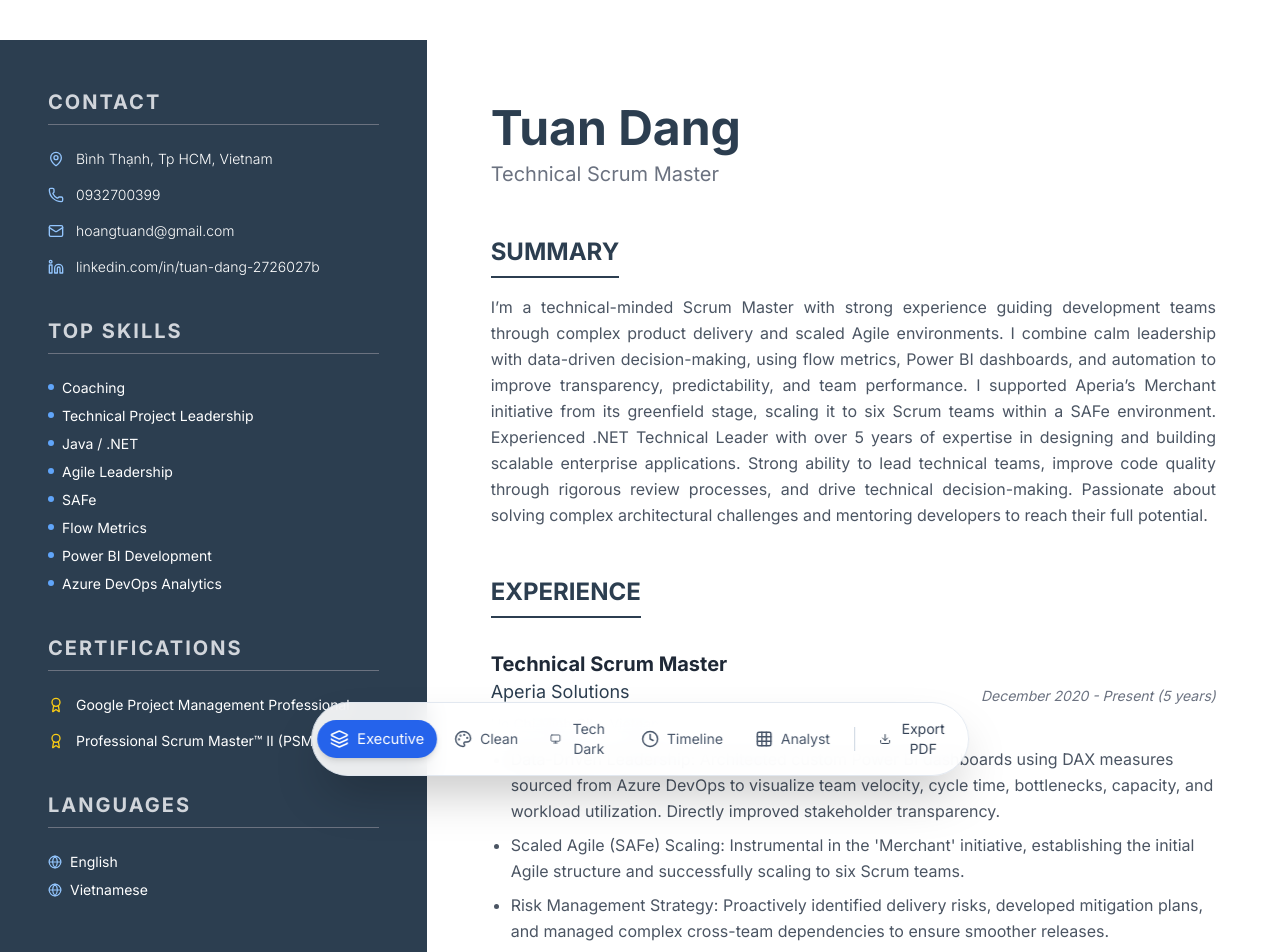
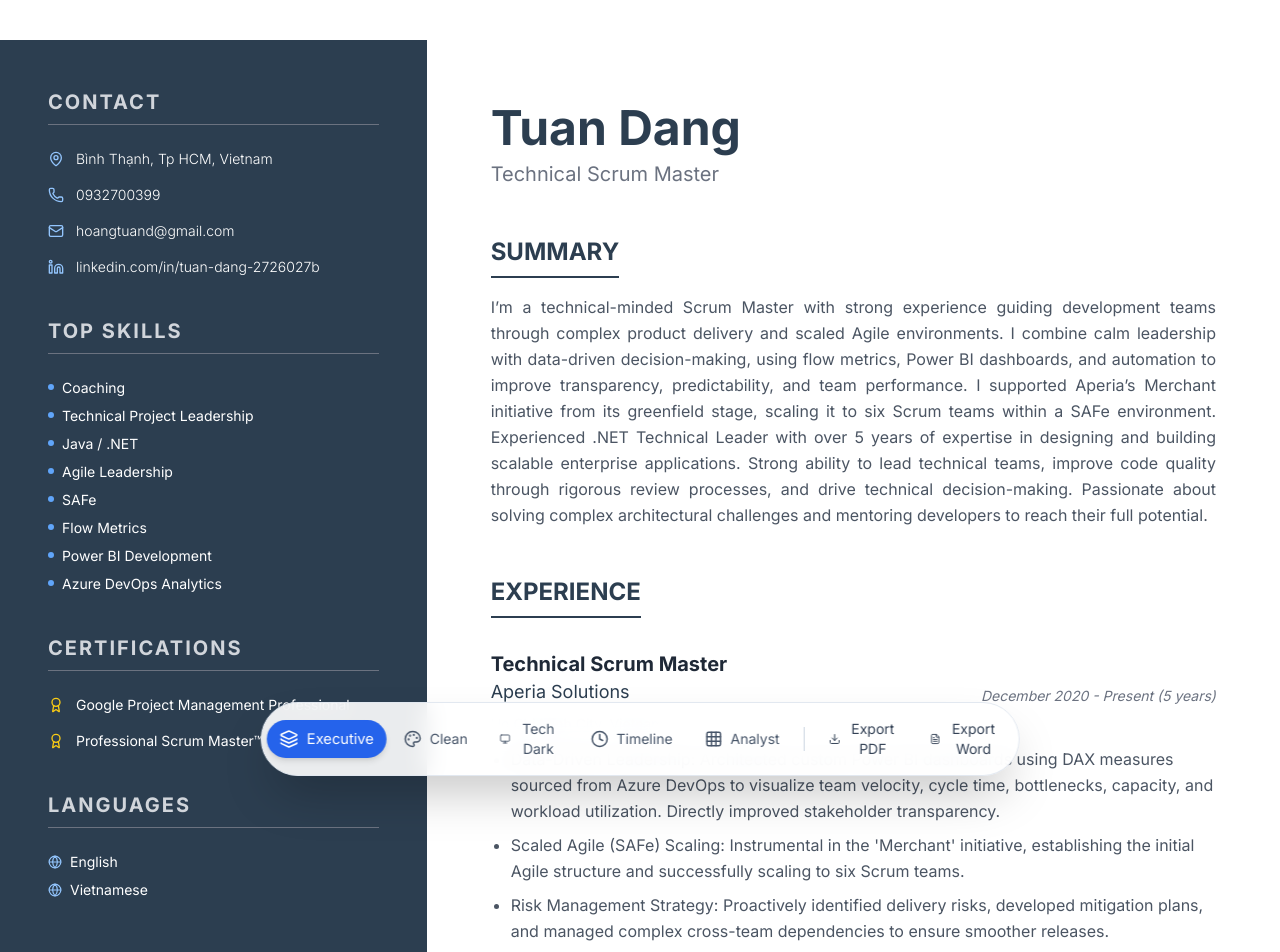
Before and after one commit to hoangtuan007/SM-Portfolio, a React (Vite) app: page / in a window 1280 px wide. Shown: the top 952 px of the page. Built offline with nearby package versions, Linux system fonts and the light colour scheme.

Commit message:
Add Export to Word and fix PDF export issues

```diff
--- a/components/TemplateSelector.tsx
+++ b/components/TemplateSelector.tsx
@@ -1,6 +1,6 @@
 import React, { useState } from 'react';
 import { TemplateType } from '../types';
-import { Palette, Layers, Monitor, Clock, Grid, Download, Loader2 } from 'lucide-react';
+import { Palette, Layers, Monitor, Clock, Grid, Download, Loader2, FileText } from 'lucide-react';
 
 interface TemplateSelectorProps {
   currentTemplate: TemplateType;
@@ -9,6 +9,7 @@ interface TemplateSelectorProps {
 
 const TemplateSelector: React.FC<TemplateSelectorProps> = ({ currentTemplate, onSelect }) => {
   const [isExporting, setIsExporting] = useState(false);
+  const [isWordExporting, setIsWordExporting] = useState(false);
 
   const templates = [
     { type: TemplateType.ExecutiveSidebar, icon: <Layers size={18} />, label: "Executive" },
@@ -35,17 +36,17 @@ const TemplateSelector: React.FC<TemplateSelectorProps> = ({ currentTemplate, on
           jsPDF: { unit: 'in', format: 'letter', orientation: 'portrait' }
         };
 
-        document.body.classList.add('pdf-export');
+        document.documentElement.classList.add('pdf-export');
 
         // @ts-ignore
         window.html2pdf().set(opt).from(element).save()
           .then(() => {
-            document.body.classList.remove('pdf-export');
+            document.documentElement.classList.remove('pdf-export');
             setIsExporting(false);
           })
           .catch((err: any) => {
             console.error("PDF Export failed:", err);
-            document.body.classList.remove('pdf-export');
+            document.documentElement.classList.remove('pdf-export');
             setIsExporting(false);
             window.print(); // Fallback
           });
@@ -53,6 +54,46 @@ const TemplateSelector: React.FC<TemplateSelectorProps> = ({ currentTemplate, on
         // Fallback to native print if library fails
         window.print();
         setIsExporting(false);
+      }
+    }, 100);
+  };
+
+  const handleWordExport = () => {
+    setIsWordExporting(true);
+    setTimeout(() => {
+      const element = document.getElementById('root');
+      // @ts-ignore
+      if (typeof window !== 'undefined' && window.htmlDocx && element) {
+        // Clone the element to avoid modifying the visible DOM
+        const clone = element.cloneNode(true) as HTMLElement;
+
+        // Remove the template selector from the clone
+        const selector = clone.querySelector('[data-html2canvas-ignore]');
+        if (selector) {
+          selector.remove();
+        }
+
+        const html = `
+          <!DOCTYPE html>
+          <html>
+            <head>
+              <meta charset="utf-8">
+              <title>Resume</title>
+            </head>
+            <body>
+              ${clone.outerHTML}
+            </body>
+          </html>
+        `;
+
+        // @ts-ignore
+        const converted = window.htmlDocx.asBlob(html);
+        // @ts-ignore
+        window.saveAs(converted, 'Tuan_Dang_Portfolio.docx');
+        setIsWordExporting(false);
+      } else {
+        console.error("Word export library not found");
+        setIsWordExporting(false);
       }
     }, 100);
   };
@@ -68,8 +109,8 @@ const TemplateSelector: React.FC<TemplateSelectorProps> = ({ currentTemplate, on
           type="button"
           onClick={() => onSelect(t.type)}
           className={`flex items-center gap-2 px-3 py-2 rounded-full text-xs sm:text-sm font-medium transition-all duration-300 ${currentTemplate === t.type
-              ? 'bg-blue-600 text-white shadow-md transform scale-105'
-              : 'text-slate-600 hover:bg-slate-100 hover:text-slate-900'
+            ? 'bg-blue-600 text-white shadow-md transform scale-105'
+            : 'text-slate-600 hover:bg-slate-100 hover:text-slate-900'
             }`}
         >
           {t.icon}
@@ -89,6 +130,17 @@ const TemplateSelector: React.FC<TemplateSelectorProps> = ({ currentTemplate, on
         {isExporting ? <Loader2 size={18} className="animate-spin" /> : <Download size={18} />}
         <span className="hidden sm:inline">{isExporting ? 'Exporting...' : 'Export PDF'}</span>
       </button>
+
+      <button
+        type="button"
+        onClick={handleWordExport}
+        disabled={isWordExporting}
+        className="flex items-center gap-2 px-3 py-2 rounded-full text-xs sm:text-sm font-medium text-slate-700 hover:bg-slate-100 hover:text-slate-900 transition-all duration-300 disabled:opacity-50 disabled:cursor-not-allowed"
+        title="Export Word"
+      >
+        {isWordExporting ? <Loader2 size={18} className="animate-spin" /> : <FileText size={18} />}
+        <span className="hidden sm:inline">{isWordExporting ? 'Exporting...' : 'Export Word'}</span>
+      </button>
     </div>
   );
 };
--- a/components/templates/ExecutiveSidebar.tsx
+++ b/components/templates/ExecutiveSidebar.tsx
@@ -84,7 +84,7 @@ const ExecutiveSidebar: React.FC<{ data: ResumeData }> = ({ data }) => {
           <h3 className="text-2xl font-bold text-[#2C3E50] uppercase mb-8 border-b-2 border-[#2C3E50] pb-2 inline-block">Experience</h3>
           <div className="space-y-10">
             {data.experience.map((job, index) => (
-              <div key={index}>
+              <div key={index} className="break-inside-avoid">
                 <div className="flex flex-col sm:flex-row justify-between items-start sm:items-end mb-2">
                   <div>
                     <h4 className="text-xl font-bold text-gray-800">{job.role}</h4>
@@ -108,7 +108,7 @@ const ExecutiveSidebar: React.FC<{ data: ResumeData }> = ({ data }) => {
         <section>
           <h3 className="text-2xl font-bold text-[#2C3E50] uppercase mb-4 border-b-2 border-[#2C3E50] pb-2 inline-block">Education</h3>
           {data.education.map((edu, index) => (
-            <div key={index} className="mb-4">
+            <div key={index} className="mb-4 break-inside-avoid">
               <h4 className="text-lg font-bold text-gray-800">{edu.institution}</h4>
               <p className="text-gray-500">{edu.period}</p>
             </div>
--- a/components/templates/GridAnalyst.tsx
+++ b/components/templates/GridAnalyst.tsx
@@ -35,7 +35,7 @@ const GridAnalyst: React.FC<{ data: ResumeData }> = ({ data }) => {
         {/* Summary Card */}
         <div className="md:col-span-3 bg-white rounded-2xl shadow-sm p-8 flex flex-col justify-center">
           <h2 className="text-lg font-bold text-slate-800 mb-4 flex items-center gap-2">
-             <Activity size={20} className="text-cyan-500"/> Executive Summary
+            <Activity size={20} className="text-cyan-500" /> Executive Summary
           </h2>
           <p className="text-slate-600 leading-relaxed text-lg">
             {data.summary}
@@ -59,7 +59,7 @@ const GridAnalyst: React.FC<{ data: ResumeData }> = ({ data }) => {
           </h2>
 
           {data.experience.map((job, index) => (
-            <div key={index} className="bg-white rounded-xl shadow-sm p-6 md:p-8 hover:shadow-md transition">
+            <div key={index} className="bg-white rounded-xl shadow-sm p-6 md:p-8 hover:shadow-md transition break-inside-avoid">
               <div className="flex flex-col md:flex-row justify-between mb-4">
                 <div>
                   <h3 className="text-xl font-bold text-slate-900">{job.role}</h3>
@@ -91,7 +91,7 @@ const GridAnalyst: React.FC<{ data: ResumeData }> = ({ data }) => {
               <h3 className="font-bold">Education</h3>
             </div>
             {data.education.map((edu, i) => (
-               <div key={i}>
+              <div key={i} className="break-inside-avoid">
                 <div className="font-bold">{edu.institution}</div>
                 <div className="text-slate-400 text-sm">{edu.period}</div>
               </div>
--- a/components/templates/ModernClean.tsx
+++ b/components/templates/ModernClean.tsx
@@ -13,10 +13,10 @@ const ModernClean: React.FC<{ data: ResumeData }> = ({ data }) => {
           <p className="text-xl text-blue-600 font-medium mb-6">{data.title}</p>
 
           <div className="flex flex-wrap justify-center gap-4 text-sm text-gray-500">
-             <span className="flex items-center gap-1"><MapPin size={14}/> {data.contact.location}</span>
-             <span className="flex items-center gap-1"><Phone size={14}/> {data.contact.phone}</span>
-             <a href={`mailto:${data.contact.email}`} className="flex items-center gap-1 hover:text-blue-600"><Mail size={14}/> {data.contact.email}</a>
-             <a href={data.contact.linkedinUrl} className="flex items-center gap-1 hover:text-blue-600"><Linkedin size={14}/> LinkedIn</a>
+            <span className="flex items-center gap-1"><MapPin size={14} /> {data.contact.location}</span>
+            <span className="flex items-center gap-1"><Phone size={14} /> {data.contact.phone}</span>
+            <a href={`mailto:${data.contact.email}`} className="flex items-center gap-1 hover:text-blue-600"><Mail size={14} /> {data.contact.email}</a>
+            <a href={data.contact.linkedinUrl} className="flex items-center gap-1 hover:text-blue-600"><Linkedin size={14} /> LinkedIn</a>
           </div>
         </header>
 
@@ -47,7 +47,7 @@ const ModernClean: React.FC<{ data: ResumeData }> = ({ data }) => {
             <h2 className="text-xs font-bold uppercase tracking-widest text-gray-400 mb-8">Professional History</h2>
             <div className="space-y-10 border-l-2 border-gray-100 pl-8 ml-2">
               {data.experience.map((job, index) => (
-                <div key={index} className="relative">
+                <div key={index} className="relative break-inside-avoid">
                   <span className="absolute -left-[41px] top-1.5 w-4 h-4 rounded-full border-4 border-white bg-blue-500"></span>
                   <div className="flex flex-col sm:flex-row sm:items-baseline sm:justify-between mb-2">
                     <h3 className="text-xl font-bold text-gray-900">{job.role}</h3>
@@ -69,7 +69,7 @@ const ModernClean: React.FC<{ data: ResumeData }> = ({ data }) => {
             <section>
               <h2 className="text-xs font-bold uppercase tracking-widest text-gray-400 mb-6">Education</h2>
               {data.education.map((edu, i) => (
-                <div key={i}>
+                <div key={i} className="break-inside-avoid">
                   <h3 className="font-bold text-gray-900">{edu.institution}</h3>
                   <p className="text-gray-500 text-sm">{edu.period}</p>
                 </div>
--- a/components/templates/TechDark.tsx
+++ b/components/templates/TechDark.tsx
@@ -52,7 +52,7 @@ const TechDark: React.FC<{ data: ResumeData }> = ({ data }) => {
               </h2>
               <div className="space-y-8">
                 {data.experience.map((job, idx) => (
-                  <div key={idx} className="group">
+                  <div key={idx} className="group break-inside-avoid">
                     <div className="flex flex-col md:flex-row md:items-center justify-between mb-2">
                       <h3 className="text-xl font-bold text-green-400 group-hover:text-green-300 transition-colors">
                         {job.role} <span className="text-gray-500">@</span> {job.company}
@@ -107,7 +107,7 @@ const TechDark: React.FC<{ data: ResumeData }> = ({ data }) => {
             <section>
               <h2 className="text-xl font-bold text-white mb-6">Education</h2>
               {data.education.map((edu, i) => (
-                <div key={i} className="text-sm">
+                <div key={i} className="text-sm break-inside-avoid">
                   <div className="font-bold text-white">{edu.institution}</div>
                   <div className="text-gray-500">{edu.period}</div>
                 </div>
--- a/components/templates/TimelineCreative.tsx
+++ b/components/templates/TimelineCreative.tsx
@@ -38,7 +38,7 @@ const TimelineCreative: React.FC<{ data: ResumeData }> = ({ data }) => {
             {data.experience.map((job, index) => {
               const isLeft = index % 2 === 0;
               return (
-                <div key={index} className={`relative flex items-start md:items-center ${isLeft ? 'md:flex-row' : 'md:flex-row-reverse'}`}>
+                <div key={index} className={`relative flex items-start md:items-center ${isLeft ? 'md:flex-row' : 'md:flex-row-reverse'} break-inside-avoid`}>
 
                   {/* Timeline Dot */}
                   <div className="absolute left-4 md:left-1/2 transform -translate-x-1/2 w-8 h-8 bg-indigo-600 rounded-full border-4 border-white shadow-md flex items-center justify-center z-10">
@@ -88,7 +88,7 @@ const TimelineCreative: React.FC<{ data: ResumeData }> = ({ data }) => {
             </div>
             <div className="space-y-4">
               {data.education.map((edu, i) => (
-                 <div key={i}>
+                <div key={i} className="break-inside-avoid">
                   <h4 className="font-bold">{edu.institution}</h4>
                   <p className="text-sm text-slate-500">{edu.period}</p>
                 </div>
--- a/index.html
+++ b/index.html
@@ -7,6 +7,8 @@
   <title>Tuan Dang - Technical Scrum Master</title>
   <script src="https://cdn.tailwindcss.com"></script>
   <script src="https://cdnjs.cloudflare.com/ajax/libs/html2pdf.js/0.10.1/html2pdf.bundle.min.js"></script>
+  <script src="https://cdn.jsdelivr.net/npm/html-docx-js@0.3.1/dist/html-docx.min.js"></script>
+  <script src="https://cdnjs.cloudflare.com/ajax/libs/FileSaver.js/2.0.5/FileSaver.min.js"></script>
   <link
     href="https://fonts.googleapis.com/css2?family=Inter:wght@300;400;600;700&family=Merriweather:wght@300;400;700&family=JetBrains+Mono:wght@400;700&display=swap"
     rel="stylesheet">
@@ -23,8 +25,13 @@
       }
     }
 
-    body.pdf-export {
-      zoom: 0.75;
+    html.pdf-export {
+      font-size: 75%;
+    }
+
+    .break-inside-avoid {
+      break-inside: avoid;
+      page-break-inside: avoid;
     }
   </style>
   <script>
```
Lines whose indentation alone changed are shown as unchanged.
